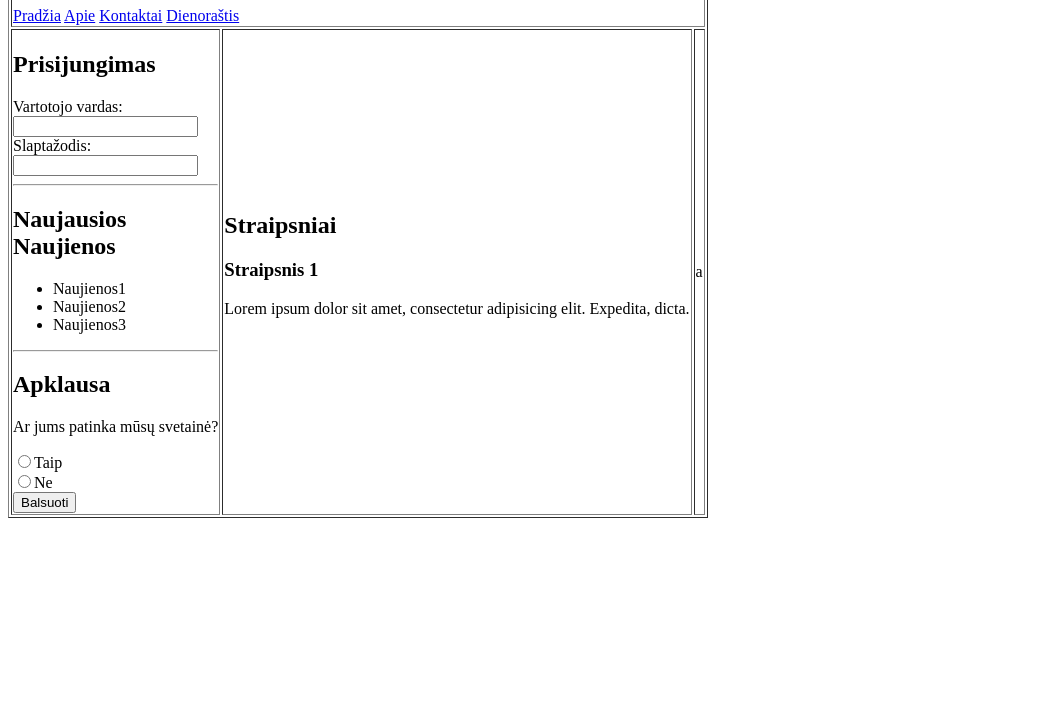
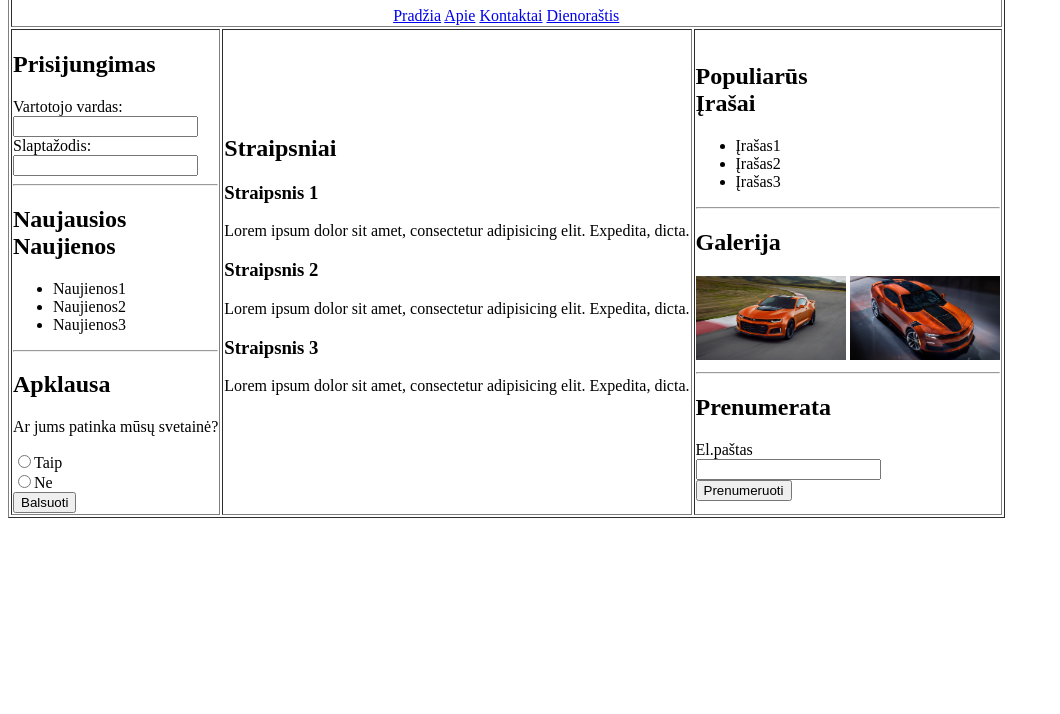
Before and after one commit to linasbaltutis/darbai, a plain HTML site: page 4-diena/html_uzduotis.html in a window 1280 px wide. Shown: the part 86-800 px from the top of the page, without its empty margins (0-1060 px from the left). Drawn offline with Linux system fonts and the light colour scheme.

Commit message:
isnaujo keliu

```diff
--- a/4-diena/html_uzduotis.html
+++ b/4-diena/html_uzduotis.html
@@ -6,9 +6,9 @@
     <title>Document</title>
   </head>
   <body>
-    <table border="1">
+    <table border="1" widht="100%">
       <tr>
-        <td colspan="3">
+        <td colspan="3" align="center">
           <h1>Navigacija</h1>
           <a href="#">Pradžia</a>
           <a href="#">Apie</a>
@@ -56,9 +56,41 @@
             Lorem ipsum dolor sit amet, consectetur adipisicing elit. Expedita,
             dicta.
           </p>
+          <h3>Straipsnis 2</h3>
+          <p>
+            Lorem ipsum dolor sit amet, consectetur adipisicing elit. Expedita,
+            dicta.
+          </p>
+          <h3>Straipsnis 3</h3>
+          <p>
+            Lorem ipsum dolor sit amet, consectetur adipisicing elit. Expedita,
+            dicta.
+          </p>
           <br />
         </td>
-        <td>a</td>
+        <td>
+          <h2>Populiarūs<br />Įrašai</h2>
+          <ul>
+            <li>Įrašas1</li>
+            <li>Įrašas2</li>
+            <li>Įrašas3</li>
+          </ul>
+          <hr />
+          <h2>Galerija</h2>
+          <img src="foto/1.jpg" width="150" />
+          <img src="foto/2.jpg" width="150" />
+          <hr />
+
+          <h2>Prenumerata</h2>
+          <form>
+            <label>
+              El.paštas<br />
+
+              <input type="email" /><br />
+              <button>Prenumeruoti</button>
+            </label>
+          </form>
+        </td>
       </tr>
     </table>
   </body>
```
